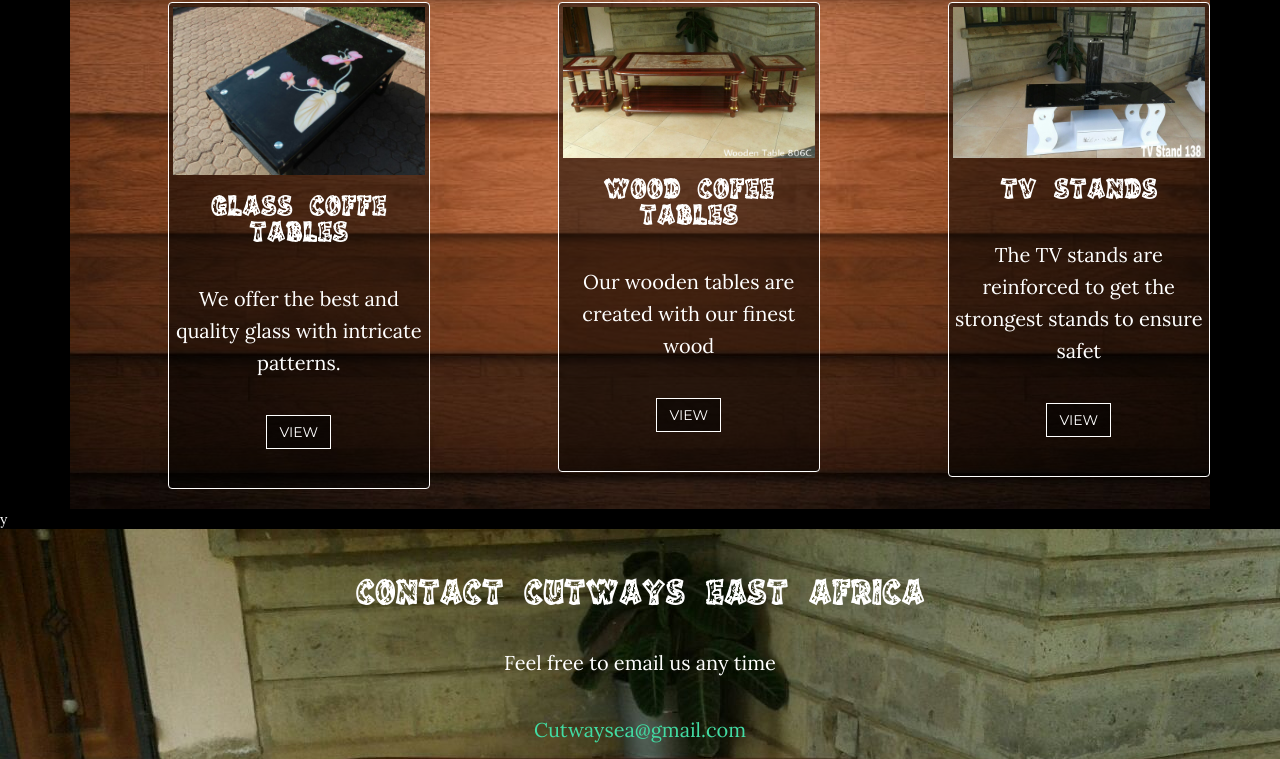
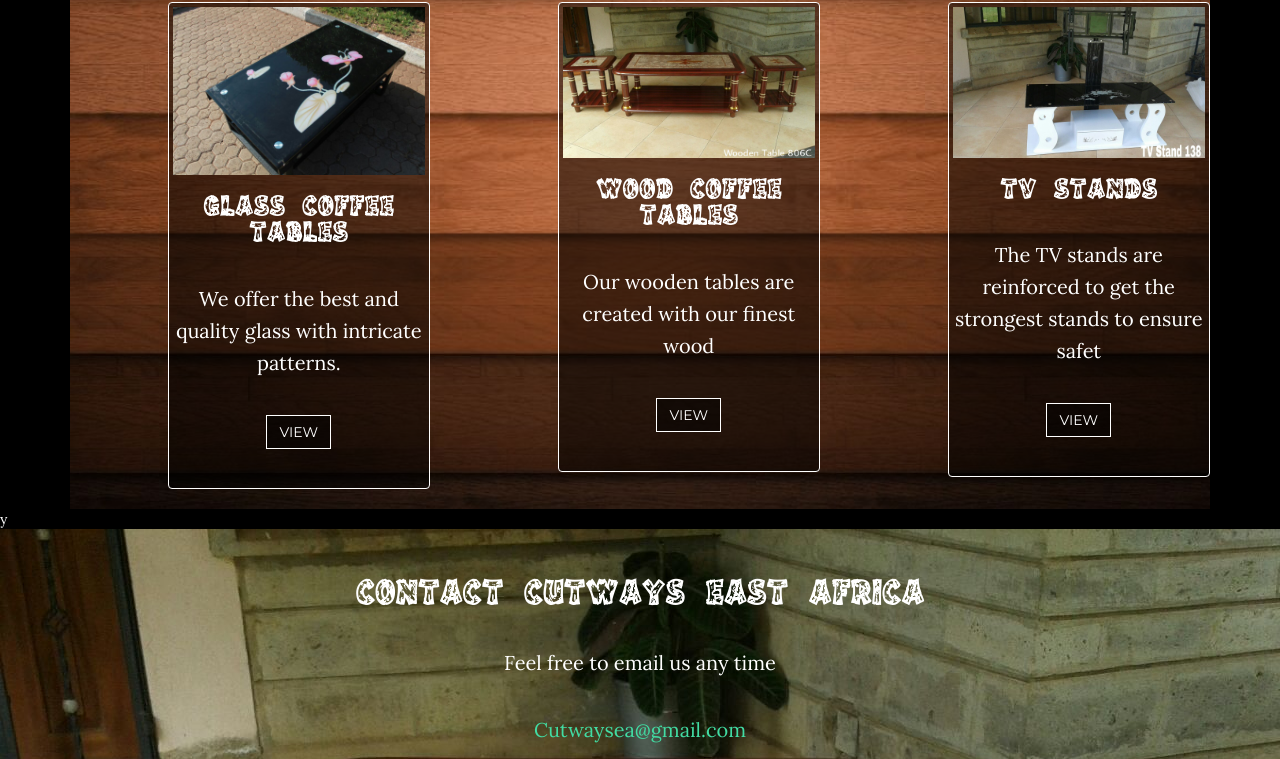
Before and after one commit to newtonkiragu/cutwaysea, a plain HTML site: page index.html in a window 1280 px wide. Shown: the part 1300-2059 px from the top of the page. Drawn offline with nearby package versions, Linux system fonts and the light colour scheme; some packages are replaced by stand-ins of ours.

Commit message:
edited spelling

```diff
--- a/index.html
+++ b/index.html
@@ -120,7 +120,7 @@
             <div class="thumbnail" id="preview">
               <img src="images/11.jpg" alt="...">
               <div id="caption">
-                <h3>Glass Coffe Tables</h3>
+                <h3>Glass Coffee Tables</h3>
                 <p>We offer the best and quality glass with intricate patterns.</p>
                 <p><a href="service.html#" class="btn btn-primary" id="button" role="button">view</a> </p>
               </div>
@@ -133,7 +133,7 @@
             <div class="thumbnail" id="preview">
               <img src="images/15.jpg" alt="...">
               <div id="caption">
-                <h3>Wood Cofee Tables</h3>
+                <h3>Wood Coffee Tables</h3>
                 <p>Our wooden tables are created with our finest wood</p>
                 <p><a href="service.html#" class="btn btn-primary" id="button" role="button">view</a> </p>
               </div>
```
